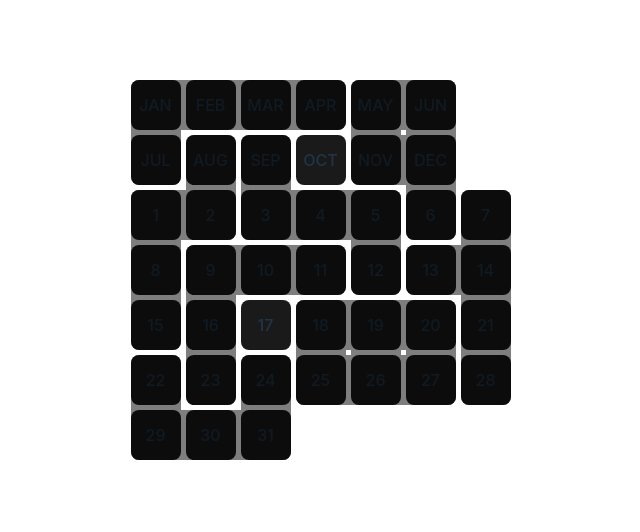
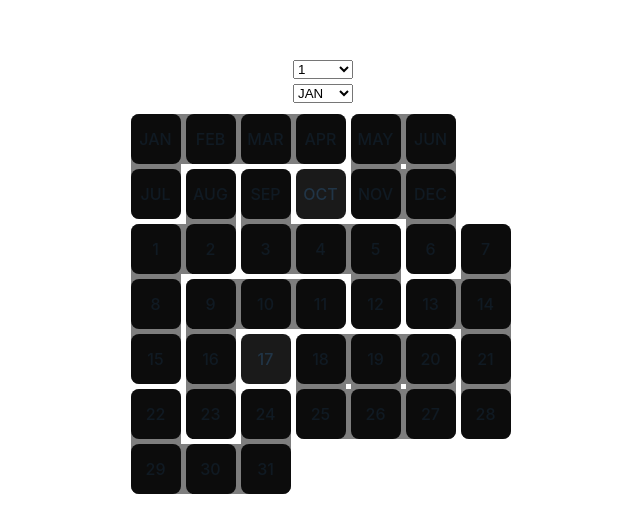
Before and after one commit to m44rten1/date-puzzle-solver, a React (Vite) app: page / in a window 1280 px wide. Shown: the part 128-660 px from the top of the page, without its empty margins (317-957 px from the left). Built offline with nearby package versions, Linux system fonts and the light colour scheme.

Commit message:
✨ Add date selection UI

```diff
--- a/src/App.tsx
+++ b/src/App.tsx
@@ -1,5 +1,6 @@
 import "./App.css";
 import Board from "./Board";
+import DateInput from "./DateInput";
 import { FixedPiece, PIECES } from "./Piece";
 
 const positions = [
@@ -17,9 +18,14 @@ const examplePieces: FixedPiece[] = PIECES.map((piece, i) => {
   return { squares: piece.squares, position: positions[i] };
 });
 
+const notifyDateChange = (day: string, month: string) => {
+  console.log(day, month);
+};
+
 export default () => {
   return (
     <div className="App">
+      <DateInput notifyDateChange={notifyDateChange} />
       <Board fixedPieces={examplePieces} />
     </div>
   );
--- /dev/null
+++ b/src/DateInput.css
@@ -0,0 +1,7 @@
+.DateInput {
+  margin: 10px;
+}
+
+select {
+  width: 60px;
+}
--- /dev/null
+++ b/src/DateInput.tsx
@@ -0,0 +1,57 @@
+import { useState } from "react";
+import "./DateInput.css";
+
+interface DateInput {
+  notifyDateChange: (day: string, month: string) => void;
+}
+
+const months = [
+  "JAN",
+  "FEB",
+  "MAR",
+  "APR",
+  "MAY",
+  "JUN",
+  "JUL",
+  "AUG",
+  "SEP",
+  "OCT",
+  "NOV",
+  "DEC",
+];
+
+export default ({ notifyDateChange }: DateInput) => {
+  const [month, setMonth] = useState("JAN");
+  const [day, setDay] = useState("1");
+
+  const dayChanged = (event: React.ChangeEvent<HTMLSelectElement>) => {
+    event.preventDefault();
+    setDay(event.target.value);
+    notifyDateChange(event.target.value, month);
+  };
+
+  const monthChanged = (event: React.ChangeEvent<HTMLSelectElement>) => {
+    event.preventDefault();
+    setMonth(event.target.value);
+    notifyDateChange(day, event.target.value);
+  };
+
+  return (
+    <div className="DateInput">
+      <div>
+        <select name="days" id="days" onChange={dayChanged}>
+          {[...Array(31)].map((_, i) => (
+            <option value={i + 1}>{i + 1}</option>
+          ))}
+        </select>
+      </div>
+      <div>
+        <select name="months" id="months" onChange={monthChanged}>
+          {months.map((month) => (
+            <option value={month}>{month}</option>
+          ))}
+        </select>
+      </div>
+    </div>
+  );
+};
```
